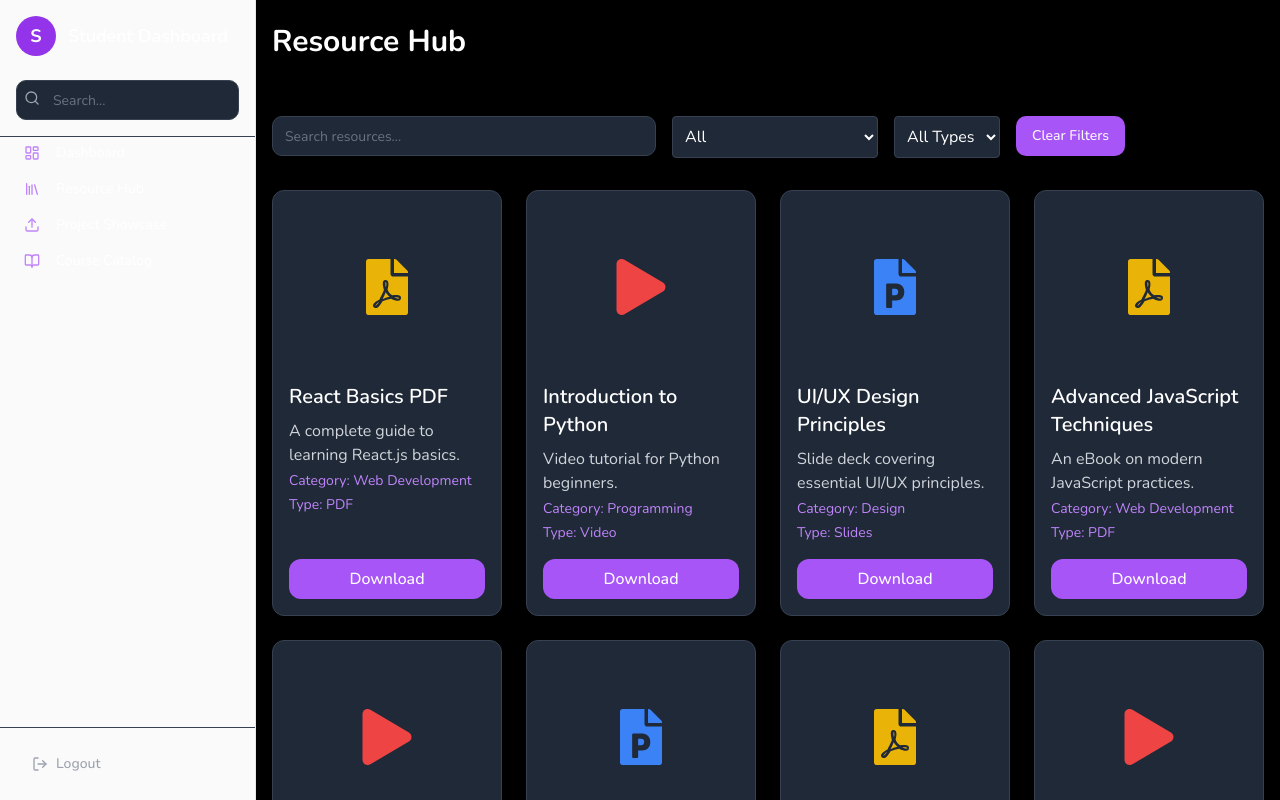
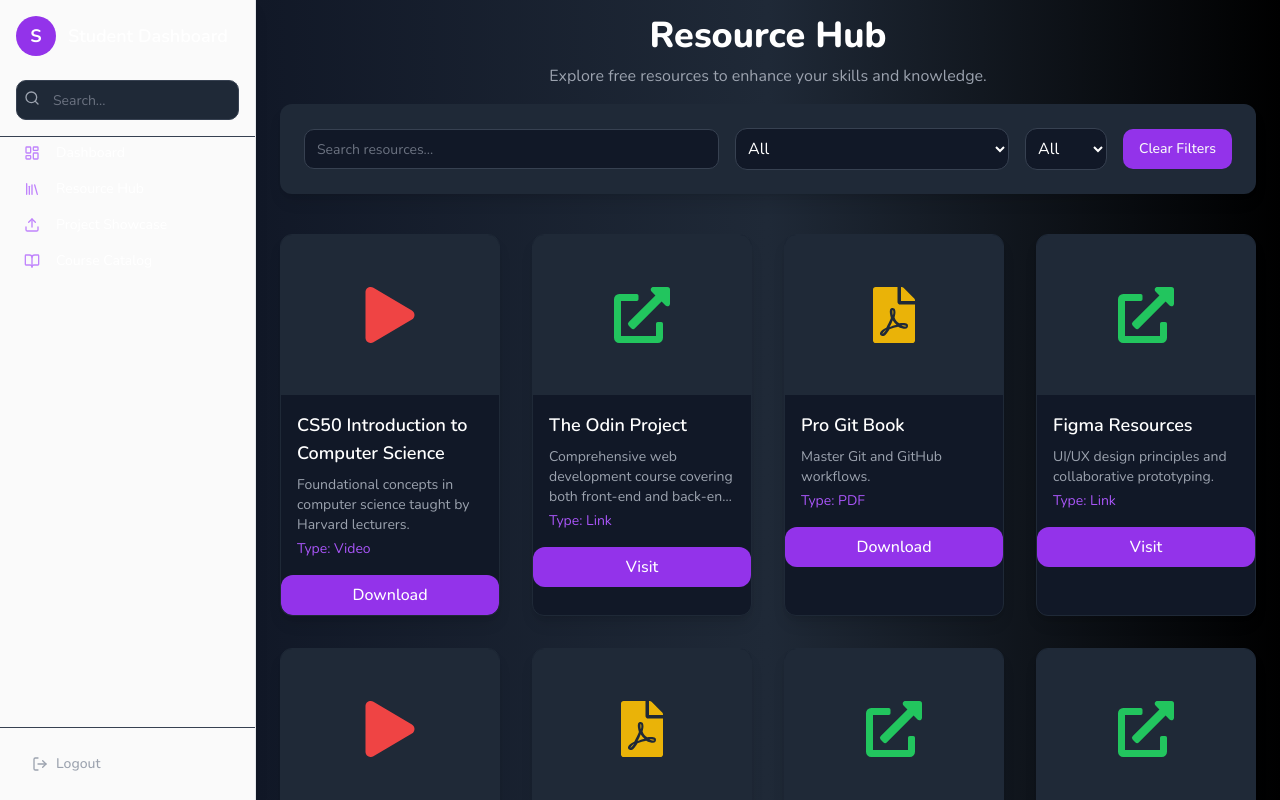
Before and after one commit to kalebalebachew/hu-devs, a Next.js app: page /student/resourceHub in a window 1280 px wide. Built offline with nearby package versions, Linux system fonts and the light colour scheme.

Commit message:
made the resource hub more organized

```diff
--- a/package.json
+++ b/package.json
@@ -27,6 +27,7 @@
     "@radix-ui/react-toast": "^1.2.2",
     "@radix-ui/react-tooltip": "^1.1.3",
     "@shadcn/ui": "^0.0.4",
+    "@tailwindcss/line-clamp": "^0.4.4",
     "class-variance-authority": "^0.7.0",
     "clsx": "^2.1.1",
     "date-fns": "^4.1.0",
--- a/public/data/resources.json
+++ b/public/data/resources.json
@@ -1,162 +1,111 @@
+
    [
     {
       "id": 1,
-    "title": "React Basics PDF",
-    "description": "A complete guide to learning React.js basics.",
-    "category": "Web Development",
-    "type": "Frontend",
-    "fileType": "PDF",
-    "link": "/resources/react-basics.pdf",
-    "linkType": "file"
+      "title": "CS50 Introduction to Computer Science",
+      "description": "Foundational concepts in computer science taught by Harvard lecturers.",
+      "category": "Computer Science Fundamentals",
+      "type": "Video",
+      "fileType": "Video",
+      "link": "https://pll.harvard.edu/course/cs50-introduction-computer-science"
     },
     {
       "id": 2,
-    "title": "Introduction to Python",
-    "description": "Video tutorial for Python beginners.",
-    "category": "Programming",
-    "type": "Backend",
-    "fileType": "Video",
-    "link": "/resources/python-intro.mp4",
-    "linkType": "file"
+      "title": "The Odin Project",
+      "description": "Comprehensive web development course covering both front-end and back-end technologies.",
+      "category": "Web Development",
+      "type": "Link",
+      "fileType": "Link",
+      "link": "https://www.theodinproject.com/"
     },
     {
       "id": 3,
-    "title": "UI/UX Design Principles",
-    "description": "Slide deck covering essential UI/UX principles.",
-    "category": "Design",
-    "type": "Frontend",
-    "fileType": "Slides",
-    "link": "/resources/ui-ux-principles.ppt",
-    "linkType": "file"
+      "title": "Pro Git Book",
+      "description": "Master Git and GitHub workflows.",
+      "category": "Version Control",
+      "type": "Book",
+      "fileType": "PDF",
+      "link": "https://git-scm.com/book/en/v2"
     },
     {
       "id": 4,
-    "title": "Advanced JavaScript Techniques",
-    "description": "An eBook on modern JavaScript practices.",
-    "category": "Web Development",
-    "type": "Frontend",
-    "fileType": "PDF",
-    "link": "/resources/advanced-js.pdf",
-    "linkType": "file"
+      "title": "Figma Resources",
+      "description": "UI/UX design principles and collaborative prototyping.",
+      "category": "Design and Graphics",
+      "type": "Link",
+      "fileType": "Link",
+      "link": "https://www.figma.com/resources/learn-design"
     },
     {
       "id": 5,
-    "title": "Data Structures and Algorithms in Python",
-    "description": "Video series on data structures and algorithms.",
-    "category": "Programming",
-    "type": "Backend",
+      "title": "Flutter Crash Course",
+      "description": "Learn Flutter basics, widgets, and state management.",
+      "category": "Mobile App Development",
+      "type": "Video",
       "fileType": "Video",
-    "link": "/resources/dsa-python.mp4",
-    "linkType": "file"
+      "link": "https://www.youtube.com/watch?v=x0uinJvhNxI"
     },
     {
       "id": 6,
-    "title": "Typography in Design",
-    "description": "A presentation exploring typography principles.",
-    "category": "Design",
-    "type": "Frontend",
-    "fileType": "Slides",
-    "link": "/resources/typography-design.ppt",
-    "linkType": "file"
+      "title": "Cracking the Coding Interview",
+      "description": "A must-read for technical interviews preparation.",
+      "category": "Competitive Programming",
+      "type": "Book",
+      "fileType": "PDF",
+      "link": "https://www.pdfdrive.com/cracking-the-coding-interview-e54100250.html"
     },
     {
       "id": 7,
-    "title": "Mastering CSS Grid and Flexbox",
-    "description": "Comprehensive guide to layout design using CSS Grid and Flexbox.",
+      "title": "JavaScript.info",
+      "description": "Comprehensive JavaScript tutorials for all levels.",
       "category": "Web Development",
-    "type": "Frontend",
-    "fileType": "PDF",
-    "link": "/resources/css-grid-flexbox.pdf",
-    "linkType": "file"
+      "type": "Link",
+      "fileType": "Link",
+      "link": "https://javascript.info/"
     },
     {
       "id": 8,
-    "title": "Intro to Machine Learning",
-    "description": "Video series on the basics of machine learning and its applications.",
-    "category": "Programming",
-    "type": "Backend",
-    "fileType": "Video",
-    "link": "/resources/machine-learning-intro.mp4",
-    "linkType": "file"
+      "title": "A Complete Guide to Flexbox",
+      "description": "Learn CSS flexbox properties for layout designs.",
+      "category": "Web Development",
+      "type": "Link",
+      "fileType": "Link",
+      "link": "https://css-tricks.com/snippets/css/a-guide-to-flexbox/"
     },
     {
       "id": 9,
-    "title": "Git and GitHub for Beginners",
-    "description": "Comprehensive guide to version control with Git and GitHub.",
-    "category": "Development Tools",
-    "type": "Others",
-    "fileType": "PDF",
-    "link": "/resources/git-github-beginners.pdf",
-    "linkType": "file"
+      "title": "Flutter Development Bootcamp",
+      "description": "Build iOS and Android apps with Flutter and Dart.",
+      "category": "Mobile App Development",
+      "type": "Video",
+      "fileType": "Video",
+      "link": "https://www.udemy.com/course/flutter-bootcamp-with-dart/"
     },
     {
       "id": 10,
-    "title": "Getting Started with Cloud Computing",
-    "description": "An introductory guide to cloud computing concepts and services.",
-    "category": "Cloud Computing",
-    "type": "Others",
+      "title": "Python Crash Course",
+      "description": "A fast-paced introduction to programming with Python.",
+      "category": "Backend",
+      "type": "Book",
       "fileType": "PDF",
-    "link": "/resources/cloud-computing-intro.pdf",
-    "linkType": "file"
-  },
-  {
-    "id": 11,
-    "title": "Best Practices for Remote Work",
-    "description": "Tips and strategies for staying productive while working remotely.",
-    "category": "Workplace Productivity",
-    "type": "Others",
-    "fileType": "PDF",
-    "link": "/resources/remote-work-best-practices.pdf",
-    "linkType": "file"
-  },
-  {
-    "id": 12,
-    "title": "React Documentation",
-    "description": "Official React documentation for getting started and advanced usage.",
-    "category": "Web Development",
-    "type": "Frontend",
-    "fileType": "Link",
-    "linkType": "external",
-    "link": "https://reactjs.org/docs/getting-started.html"
+      "link": "https://ehmatthes.github.io/pcc/"
     },
     {
       "id": 13,
-    "title": "Node.js Documentation",
-    "description": "Official Node.js documentation for understanding the core concepts and API.",
-    "category": "Backend",
-    "type": "Backend",
-    "fileType": "Link",
-    "linkType": "external",
-    "link": "https://nodejs.org/en/docs/"
+      "title": "Introduction to Algorithms",
+      "description": "A comprehensive book on algorithms.",
+      "category": "Competitive Programming",
+      "type": "Book",
+      "fileType": "PDF",
+      "link": "https://mitpress.mit.edu/books/introduction-algorithms-third-edition"
     },
     {
       "id": 14,
-    "title": "CSS-Tricks",
-    "description": "A comprehensive resource for learning CSS and web design techniques.",
-    "category": "Web Development",
-    "type": "Frontend",
+      "title": "Learn Git Branching",
+      "description": "Interactive learning tool for Git branching.",
+      "category": "Version Control",
+      "type": "Link",
       "fileType": "Link",
-    "linkType": "external",
-    "link": "https://css-tricks.com/"
-  },
-  {
-    "id": 15,
-    "title": "GitHub Docs",
-    "description": "Comprehensive documentation for using GitHub effectively.",
-    "category": "Version Control",
-    "type": "Others",
-    "fileType": "Link",
-    "linkType": "external",
-    "link": "https://docs.github.com/"
-  },
-  {
-    "id": 16,
-    "title": "Stack Overflow",
-    "description": "A community of developers sharing knowledge and solving coding problems.",
-    "category": "Community",
-    "type": "Others",
-    "fileType": "Link",
-    "linkType": "external",
-    "link": "https://stackoverflow.com/"
+      "link": "https://learngitbranching.js.org/"
     }
   ]
--- a/src/app/student/resourceHub/page.jsx
+++ b/src/app/student/resourceHub/page.jsx
@@ -4,7 +4,7 @@
 import { Button } from "@/components/ui/button";
 import { FaPlay, FaFilePdf, FaFilePowerpoint, FaExternalLinkAlt } from "react-icons/fa";
 
-const resourcesData = require('../../../../public/data/resources.json');
+const resourcesData = require("../../../../public/data/resources.json");
 
 export default function ResourcesHub() {
   const [filters, setFilters] = useState({
@@ -15,7 +15,6 @@
 
   const [resources, setResources] = useState([]);
 
-  // Load resources data
   useEffect(() => {
     setResources(resourcesData);
   }, []);
@@ -24,10 +23,8 @@
     setFilters({ searchTerm: "", selectedCategory: "All", selectedType: "All" });
   };
 
-  // Get unique categories from the resources
   const uniqueCategories = ["All", ...new Set(resourcesData.map((r) => r.category))];
 
-  // Filter resources based on selected category, type, and search term
   const filteredResources = resources.filter((resource) => {
     return (
       (filters.selectedCategory === "All" || resource.category === filters.selectedCategory) &&
@@ -36,7 +33,6 @@
     );
   });
 
-  // Function to render thumbnails based on the file type
   const renderThumbnail = (fileType) => {
     switch (fileType) {
       case "Video":
@@ -57,27 +53,27 @@
   };
 
   return (
-    <div className="min-h-screen bg-black text-white">
-      <header className="py-6">
-        <div className="container mx-auto px-4">
-          <h1 className="text-3xl font-bold">Resource Hub</h1>
+    <div className="min-h-screen bg-gradient-to-r from-gray-900 via-gray-800 to-black text-white">
+      <header className="py-4">
+        <div className="container mx-auto px-4 text-center">
+          <h1 className="text-4xl font-extrabold">Resource Hub</h1>
+          <p className="text-gray-400 mt-2">
+            Explore free resources to enhance your skills and knowledge.
+          </p>
         </div>
       </header>
-      <main className="container mx-auto px-4 py-8">
-        {/* Filters */}
-        <div className="mb-8">
-          <div className="flex gap-4 flex-wrap">
-            {/* Search Input */}
+      <main className="container mx-auto px-6 space-y-10">
+        <div className="bg-gray-800 rounded-lg p-6 shadow-lg">
+          <div className="flex flex-wrap items-center gap-4">
             <Input
               type="search"
               placeholder="Search resources..."
-              className="max-w-sm bg-gray-800 text-white border-gray-700"
+              className="flex-1 bg-gray-900 text-white border-gray-700"
               value={filters.searchTerm}
               onChange={(e) => setFilters({ ...filters, searchTerm: e.target.value })}
             />
-            {/* Category Dropdown */}
             <select
-              className="bg-gray-800 text-white border border-gray-700 p-2 rounded"
+              className="bg-gray-900 text-white border border-gray-700 p-2 rounded-lg"
               value={filters.selectedCategory}
               onChange={(e) => setFilters({ ...filters, selectedCategory: e.target.value })}
             >
@@ -87,52 +83,48 @@
                 </option>
               ))}
             </select>
-            {/* Type Dropdown */}
             <select
-              className="bg-gray-800 text-white border border-gray-700 p-2 rounded"
+              className="bg-gray-900 text-white border border-gray-700 p-2 rounded-lg"
               value={filters.selectedType}
               onChange={(e) => setFilters({ ...filters, selectedType: e.target.value })}
             >
-              <option value="All">All Types</option>
+              <option value="All">All</option>
               <option value="PDF">PDF</option>
               <option value="Video">Video</option>
               <option value="Slides">Slides</option>
               <option value="Link">Link</option>
             </select>
-            {/* Clear Filters Button */}
-            <Button onClick={clearFilters} className="bg-purple-500 hover:bg-purple-600">
+            <Button onClick={clearFilters} className="bg-purple-600 hover:bg-purple-700">
               Clear Filters
             </Button>
           </div>
         </div>
 
-        {/* Resources Grid */}
-        <div className="grid gap-6 md:grid-cols-2 lg:grid-cols-4">
+        <div className="grid gap-8 md:grid-cols-2 lg:grid-cols-4">
           {filteredResources.length > 0 ? (
             filteredResources.map((resource) => (
               <div
                 key={resource.id}
-                className="bg-gray-800 border border-gray-700 rounded-lg p-4 flex flex-col h-full"
+                className="bg-gray-900 border border-gray-800 rounded-lg shadow-lg overflow-hidden transform hover:scale-105 transition-transform duration-200"
               >
-                <div className="w-full h-40 bg-gray-800 flex items-center justify-center rounded-t-lg">
+                <div className="relative h-40 bg-gray-800 flex items-center justify-center aspect-w-16 aspect-h-9">
                   {renderThumbnail(resource.fileType)}
                 </div>
-                <div className="mt-4">
-                  <h2 className="text-xl font-semibold text-white break-words">
+                <div className="p-4">
+                  <h2 className="text-lg font-semibold text-white line-clamp-2">
                     {resource.title}
                   </h2>
+                  <p className="text-sm text-gray-400 mt-2 line-clamp-3">
+                    {resource.description}
+                  </p>
+                  <p className="text-sm text-purple-500 mt-1">Type: {resource.fileType}</p>
                 </div>
-                <div className="mt-2 flex-1">
-                  <p className="text-gray-300">{resource.description}</p>
-                  <p className="text-sm text-purple-400 mt-1">Category: {resource.category}</p>
-                  <p className="text-sm text-purple-400 mt-1">Type: {resource.fileType}</p>
-                </div>
-                <div className="mt-4">
+                <div className="">
                   <a
                     href={resource.link}
                     target="_blank"
                     rel="noopener noreferrer"
-                    className="block w-full text-center bg-purple-500 hover:bg-purple-600 text-white font-medium py-2 rounded-lg"
+                    className="block w-full text-center bg-purple-600 hover:bg-purple-700 text-white font-medium py-2 rounded-lg"
                   >
                     {resource.fileType === "Link" ? "Visit" : "Download"}
                   </a>
@@ -140,7 +132,9 @@
               </div>
             ))
           ) : (
-            <p className="text-center text-gray-500">No resources found.</p>
+            <p className="text-center text-gray-500 col-span-full">
+              No resources match your search criteria.
+            </p>
           )}
         </div>
       </main>
--- a/tailwind.config.js
+++ b/tailwind.config.js
@@ -93,5 +93,7 @@
   		}
   	}
   },
-  plugins: [require("tailwindcss-animate")],
+  plugins: [
+    require("tailwindcss-animate"),
+  ],
 };
```
Also changed, not shown: 1 other file (tests, documents, lock files or other folders). Lines whose indentation alone changed are shown as unchanged.
